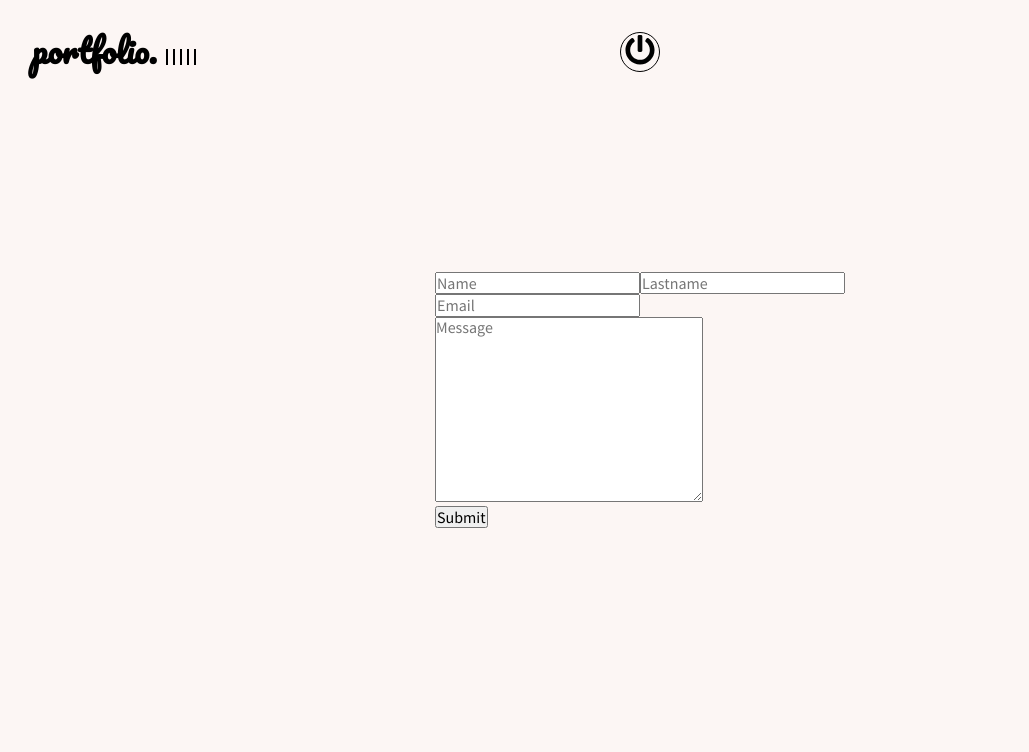
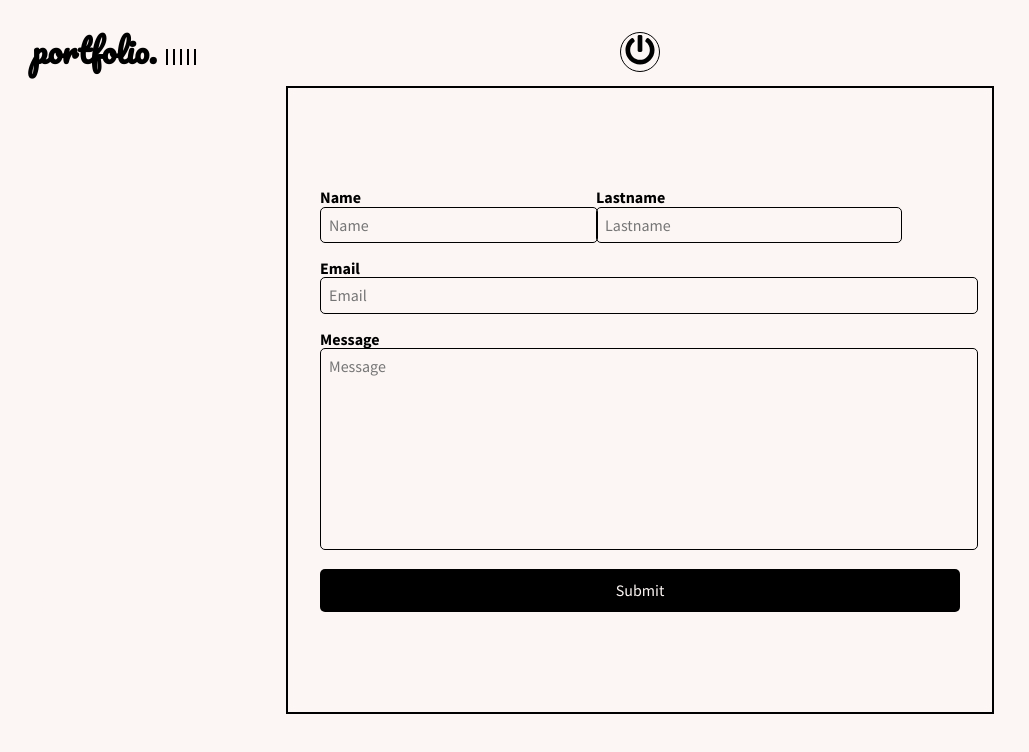
Before and after one commit to Giorgi-Khoshtaria/my-portfolio, a React (Create React App) app: page /contact in a window 1280 px wide. Shown: the top 752 px of the page, without its empty margins (0-1029 px from the left). Built offline with nearby package versions, Linux system fonts and the light colour scheme.

Commit message:
add contact

```diff
--- a/src/components/AboutPage.js
+++ b/src/components/AboutPage.js
@@ -36,7 +36,7 @@ const Spaceman = styled.div`
 const Main = styled.div`
   border: 2px solid ${(props) => props.theme.text};
   color: ${(props) => props.theme.text};
-  padding: 2rem;
+  padding: 32px;
   width: 50vw;
   height: 60vh;
   z-index: 3;
@@ -44,12 +44,12 @@ const Main = styled.div`
   display: flex;
   justify-content: center;
   align-items: center;
-  font-size: calc(0.6rem + 1vw);
+  font-size: calc(10px + 1vw);
   backdrop-filter: blur(4px);
 
   position: absolute;
-  left: calc(5rem + 5vw);
-  top: 10rem;
+  left: calc(80px + 5vw);
+  top: 160px;
   font-family: "Ubuntu Mono", monospace;
   font-style: italic;
 `;
--- a/src/components/Contact.js
+++ b/src/components/Contact.js
@@ -1,42 +1,18 @@
 import React from "react";
-import styled, { ThemeProvider } from "styled-components";
+import styled, { keyframes, ThemeProvider } from "styled-components";
 import LogoComponent from "../subComponents/LogoComponent";
 import SocialIcons from "../subComponents/SocialIcons";
 import PowerButton from "../subComponents/PowerButton";
 import ParticleComponent from "../subComponents/ParticleComponent";
 import { lightTheme } from "./Themes";
-function Contact() {
-  return (
-    <ThemeProvider theme={lightTheme}>
-      <Conatainer>
-        <LogoComponent theme="light" />
-        <SocialIcons theme="dark" />
-        <PowerButton />
-        <ParticleComponent theme="dark" />
-        <Wrapper>
-          <form action="">
-            <div>
-              {" "}
-              <input type="text" placeholder="Name" />
-              <input type="text" placeholder="Lastname" />
-            </div>
 
-            <input type="email" placeholder="Email" />
-            <div>
-              <textarea name="" id="" cols="30" rows="10" placeholder="Message"></textarea>
-            </div>
+const float = keyframes`
+  0% { transform: translateY(-10px); }
+  50% { transform: translateY(15px) translateX(15px); }
+  100% { transform: translateY(-10px); }
+`;
 
-            <button type="submit">Submit</button>
-          </form>
-        </Wrapper>
-      </Conatainer>
-    </ThemeProvider>
-  );
-}
-
-export default Contact;
-
-const Conatainer = styled.div`
+const Container = styled.div`
   background-color: ${(props) => props.theme.body};
   width: 100vw;
   height: 100vh;
@@ -48,9 +24,112 @@ const Conatainer = styled.div`
 `;
 
 const Wrapper = styled.div`
-  width: 100%;
+  width: 50vw;
+  height: 70vh;
+  border: 2px solid ${(props) => props.theme.text};
   display: flex;
   flex-direction: column;
   align-items: center;
   justify-content: center;
+  padding: 32px;
+  backdrop-filter: blur(4px);
 `;
+
+const Form = styled.form`
+  display: flex;
+  flex-direction: column;
+  gap: 16px;
+  width: 100%;
+`;
+
+const InputGroup = styled.div`
+  display: flex;
+  gap: 16px;
+`;
+
+const Label = styled.label`
+  font-size: 16px;
+  font-weight: bold;
+  margin-bottom: 8px;
+`;
+
+const Input = styled.input`
+  width: 100%;
+  padding: 8px;
+  border: 1px solid ${(props) => props.theme.text};
+  background-color: transparent;
+  color: ${(props) => props.theme.text};
+  font-size: 16px;
+  border-radius: 5px;
+  &:focus {
+    outline: none;
+    border-color: ${(props) => props.theme.accent};
+  }
+`;
+
+const TextArea = styled.textarea`
+  width: 100%;
+  padding: 8px;
+  border: 1px solid ${(props) => props.theme.text};
+  background-color: transparent;
+  color: ${(props) => props.theme.text};
+  font-size: 16px;
+  border-radius: 5px;
+  resize: none;
+  &:focus {
+    outline: none;
+    border-color: ${(props) => props.theme.accent};
+  }
+`;
+
+const Button = styled.button`
+  padding: 12px 32px;
+  border: none;
+  background-color: ${(props) => props.theme.text};
+  color: ${(props) => props.theme.body};
+  font-size: 16px;
+  border-radius: 5px;
+  cursor: pointer;
+  transition: background-color 0.3s ease;
+  &:hover {
+    background-color: ${(props) => props.theme.accent};
+  }
+`;
+
+const Contact = () => {
+  return (
+    <ThemeProvider theme={lightTheme}>
+      <Container>
+        <LogoComponent theme="light" />
+        <SocialIcons theme="dark" />
+        <PowerButton />
+        <ParticleComponent theme="dark" />
+        <Wrapper>
+          <Form action="">
+            <InputGroup>
+              <div>
+                <Label>Name</Label>
+                <Input type="text" placeholder="Name" />
+              </div>
+              <div>
+                <Label>Lastname</Label>
+                <Input type="text" placeholder="Lastname" />
+              </div>
+            </InputGroup>
+            <div>
+              <Label>Email</Label>
+              <Input type="email" placeholder="Email" />
+            </div>
+            <div>
+              <Label>Message</Label>
+              <TextArea cols="30" rows="10" placeholder="Message"></TextArea>
+            </div>
+            <Button type="submit">Submit</Button>
+          </Form>
+        </Wrapper>
+      </Container>
+    </ThemeProvider>
+  );
+};
+
+export default Contact;
--- a/src/components/Intro.js
+++ b/src/components/Intro.js
@@ -32,6 +32,7 @@ const Box = styled(motion.div)`
 
   z-index: 1;
 `;
+
 const SubBox = styled.div`
   width: 50%;
   position: relative;
@@ -48,9 +49,9 @@ const SubBox = styled.div`
 `;
 
 const Text = styled.div`
-  font-size: calc(1em + 1.5vw);
+  font-size: calc(16px + 1.5vw);
   color: ${(props) => props.theme.body};
-  padding: 2rem;
+  padding: 32px;
   cursor: pointer;
 
   display: flex;
@@ -59,7 +60,7 @@ const Text = styled.div`
 
   & > *:last-child {
     color: ${(props) => `rgba(${props.theme.bodyRgba},0.6)`};
-    font-size: calc(0.5rem + 1.5vw);
+    font-size: calc(8px + 1.5vw);
     font-weight: 300;
   }
 `;
--- a/src/components/MySkillsPage.js
+++ b/src/components/MySkillsPage.js
@@ -23,7 +23,7 @@ const Main = styled.div`
   border: 2px solid ${(props) => props.theme.text};
   color: ${(props) => props.theme.text};
   background-color: ${(props) => props.theme.body};
-  padding: 2rem;
+  padding: 32px; /* 2rem converted to px */
   width: 30vw;
   height: 60vh;
   z-index: 3;
@@ -45,7 +45,7 @@ const Title = styled.h2`
   display: flex;
   justify-content: center;
   align-items: center;
-  font-size: calc(1em + 1vw);
+  font-size: calc(16px + 1vw); /* 1em converted to 16px */
 
   ${Main}:hover & {
     & > * {
@@ -54,26 +54,27 @@ const Title = styled.h2`
   }
 
   & > *:first-child {
-    margin-right: 1rem;
+    margin-right: 16px; /* 1rem converted to px */
   }
 `;
 
 const Description = styled.div`
   color: ${(props) => props.theme.text};
-  font-size: calc(0.6em + 1vw);
-  padding: 0.5rem 0;
+  font-size: calc(9.6px + 1vw); /* 0.6em converted to px */
+  padding: 8px 0; /* 0.5rem converted to px */
 
   ${Main}:hover & {
     color: ${(props) => props.theme.body};
   }
 
   strong {
-    margin-bottom: 1rem;
+    margin-bottom: 16px; /* 1rem converted to px */
     text-transform: uppercase;
   }
+
   ul,
   p {
-    margin-left: 2rem;
+    margin-left: 32px; /* 2rem converted to px */
   }
 `;
 
@@ -91,7 +92,7 @@ const MySkillsPage = () => {
             <Develope width={40} height={40} /> Frontend Developer
           </Title>
           <Description>
-            I value business or brand for which i'm creating, thus i enjoy bringing new ideas to
+            I value business or brand for which I'm creating, thus I enjoy bringing new ideas to
             life.
           </Description>
           <Description>
--- a/src/components/WorkPage.js
+++ b/src/components/WorkPage.js
@@ -6,15 +6,13 @@ import { motion } from "framer-motion";
 import LogoComponent from "../subComponents/LogoComponent";
 import SocialIcons from "../subComponents/SocialIcons";
 import PowerButton from "../subComponents/PowerButton";
-
+import Card from "../subComponents/Card";
+import BigTitle from "../subComponents/BigTitle";
+import { YinYang } from "./AllSvgs";
 import { Work } from "../data/WorkData";
-import Card from "../subComponents/Card";
-import { YinYang } from "./AllSvgs";
-import BigTitlte from "../subComponents/BigTitlte";
 
 const Box = styled.div`
   background-color: ${(props) => props.theme.body};
-
   height: 400vh;
   position: relative;
   display: flex;
@@ -27,9 +25,9 @@ const Main = styled(motion.ul)`
   left: calc(10rem + 15vw);
   height: 40vh;
   display: flex;
-
   color: white;
 `;
+
 const Rotate = styled.span`
   display: block;
   position: fixed;
@@ -45,7 +43,6 @@ const container = {
   hidden: { opacity: 0 },
   show: {
     opacity: 1,
-
     transition: {
       staggerChildren: 0.5,
       duration: 0.5,
@@ -58,13 +55,11 @@ const WorkPage = () => {
   const yinyang = useRef(null);
 
   useEffect(() => {
-    let element = ref.current;
+    const element = ref.current;
 
     const rotate = () => {
       element.style.transform = `translateX(${-window.pageYOffset}px)`;
-
-      return (yinyang.current.style.transform =
-        "rotate(" + -window.pageYOffset + "deg)");
+      yinyang.current.style.transform = `rotate(${-window.pageYOffset}deg)`;
     };
 
     window.addEventListener("scroll", rotate);
@@ -79,7 +74,6 @@ const WorkPage = () => {
         <LogoComponent theme="dark" />
         <SocialIcons theme="dark" />
         <PowerButton />
-
         <Main ref={ref} variants={container} initial="hidden" animate="show">
           {Work.map((d) => (
             <Card key={d.id} data={d} />
@@ -88,8 +82,7 @@ const WorkPage = () => {
         <Rotate ref={yinyang}>
           <YinYang width={80} height={80} fill={DarkTheme.text} />
         </Rotate>
-
-        <BigTitlte text="WORK" top="10%" right="20%" />
+        <BigTitle text="WORK" top="10%" right="20%" />
       </Box>
     </ThemeProvider>
   );
--- a/src/subComponents/Card.js
+++ b/src/subComponents/Card.js
@@ -1,6 +1,5 @@
 import { motion } from "framer-motion";
 import React from "react";
-// import { NavLink } from "react-router-dom";
 import styled from "styled-components";
 import { Github } from "../components/AllSvgs";
 
@@ -24,6 +23,7 @@ const Box = styled(motion.li)`
     border: 1px solid ${(props) => props.theme.text};
   }
 `;
+
 const Title = styled.h2`
   font-size: calc(1em + 0.5vw);
 `;
@@ -33,15 +33,18 @@ const Description = styled.h2`
   font-family: "Karla", sans-serif;
   font-weight: 500;
 `;
+
 const Tags = styled.div`
   border-top: 2px solid ${(props) => props.theme.body};
   padding-top: 0.5rem;
   display: flex;
   flex-wrap: wrap;
+
   ${Box}:hover & {
     border-top: 2px solid ${(props) => props.theme.text};
   }
 `;
+
 const Tag = styled.span`
   margin-right: 1rem;
   font-size: calc(0.8em + 0.3vw);
@@ -69,6 +72,7 @@ const Link = styled.a`
 const Git = styled.a`
   color: inherit;
   text-decoration: none;
+
   ${Box}:hover & {
     & > * {
       fill: ${(props) => props.theme.text};
@@ -98,9 +102,9 @@ const Card = (props) => {
       <Title>{name}</Title>
       <Description>{description}</Description>
       <Tags>
-        {tags.map((t, id) => {
-          return <Tag key={id}>#{t}</Tag>;
-        })}
+        {tags.map((t, idx) => (
+          <Tag key={idx}>#{t}</Tag>
+        ))}
       </Tags>
       <Footer>
         <Link href={demo} target="_blank">
```
Also changed, not shown: src/components/Main.js (+20 -64 lines).
